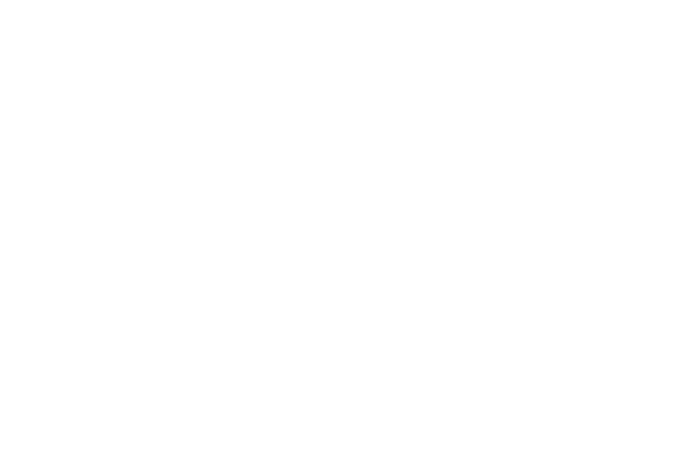
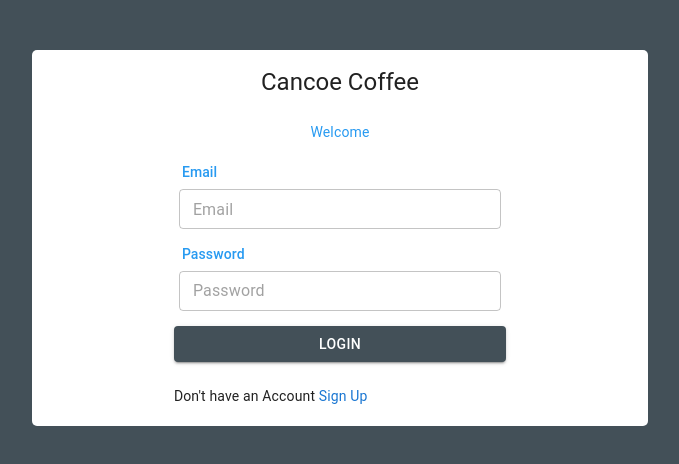
Before and after one commit to don336/Concoe-frontend, a React (Vite) app: page /Login in a window 1280 px wide. Before the commit this address had no page. Shown: the top 464 px of the page, without its empty margins (300-979 px from the left). Built offline with nearby package versions, Linux system fonts and the light colour scheme.

Commit message:
refactored and built login

```diff
--- a/src/App.jsx
+++ b/src/App.jsx
@@ -2,8 +2,9 @@
 import { BrowserRouter as Router, Routes, Route } from "react-router-dom";
 import CssBaseline from "@mui/material/CssBaseline";
 import { ThemeProvider } from "@mui/material/styles";
-import {theme} from "./Styles/theme";
+import { theme } from "./Styles/theme";
 import SignUp from "./Authentication/SignUp";
+import Login from "./Authentication/Login";
 function App() {
   return (
     <ThemeProvider theme={theme}>
@@ -11,6 +12,7 @@
         <CssBaseline />
         <Routes>
           <Route path="/signup" exact element={<SignUp />} />
+          <Route path="/Login" exact element={<Login />} />
         </Routes>
       </Router>
     </ThemeProvider>
--- /dev/null
+++ b/src/Authentication/Login.jsx
@@ -0,0 +1,96 @@
+import { Typography, Box, Button, Link } from "@mui/material";
+import { StyledContainer, StyledTextField } from "./auth.style";
+const SignUp = () => {
+  return (
+    <StyledContainer maxWidth="1200px">
+      <Box
+        sx={{
+          display: "flex",
+          justifyContent: "center",
+          backgroundColor: "#ffff",
+          alignItems: "center",
+          margin: "auto",
+          flexDirection: "column",
+          width: "50%",
+          borderRadius: "5px",
+        }}
+      >
+        <Typography variant="h5" mt={2}>
+          Cancoe Coffee
+        </Typography>
+        <Typography
+          variant="body2"
+          sx={{
+            color: "#279AF1",
+          }}
+          mt={3}
+        >
+          Welcome
+        </Typography>
+        <Box
+          component="form"
+          sx={{
+            padding: "20px",
+          }}
+        >
+          <Typography
+            variant="subtitle2"
+            ml={1}
+            sx={{
+              color: " #279AF1",
+            }}
+          >
+            Email
+          </Typography>
+          <StyledTextField
+            size="small"
+            id="email"
+            placeholder="Email"
+            sx={{
+              marginBottom: "10px",
+            }}
+          />
+          <br />
+
+          <Typography
+            variant="subtitle2"
+            ml={1}
+            sx={{
+              color: " #279AF1",
+            }}
+          >
+            Password
+          </Typography>
+          <StyledTextField
+            size="small"
+            id="password"
+            placeholder="Password"
+            sx={{
+              marginBottom: "10px",
+            }}
+          />
+          <Button
+            variant="contained"
+            type="submit"
+            sx={{
+              width: "100%",
+              backgroundColor: "#435058",
+            }}
+          >
+            Login
+          </Button>
+          <br />
+          <br />
+          <Typography variant="body2">
+            Don't have an Account{" "}
+            <Link href="/signup" underline="none">
+              Sign Up
+            </Link>
+          </Typography>
+        </Box>
+      </Box>
+    </StyledContainer>
+  );
+};
+
+export default SignUp;
--- a/src/Authentication/SignUp.jsx
+++ b/src/Authentication/SignUp.jsx
@@ -4,37 +4,11 @@
   StyledStack,
   StyledBox,
   StyledTextField,
-} from "./SignUp.style";
+} from "./auth.style";
 const SignUp = () => {
   return (
     <StyledContainer maxWidth="1200px">
-      <StyledStack direction="row" spacing={2}>
-        <StyledBox>
-          <Box
-            style={{
-              display: "flex",
-              justifyContent: "center",
-              alignItems: "center",
-              margin: "auto",
-              padding: "10px",
-              flexDirection: "column",
-            }}
-          >
-            <Typography
-              variant="h6"
-              sx={{
-                color: " #AC9969",
-              }}
-            >
-              Concoe | Coffee & Grain
-            </Typography>
-            <br />
-            <Typography variant="body2">
-              Our registration proces is quick and easy, taking no more than 10
-              minutes to complete
-            </Typography>
-          </Box>
-        </StyledBox>
+      <Box>
         <Box
           sx={{
             display: "flex",
@@ -43,6 +17,8 @@
             margin: "auto",
             flexDirection: "column",
             width: "50%",
+            backgroundColor: "#fff",
+            borderRadius: "5px",
           }}
         >
           <Typography
@@ -51,7 +27,7 @@
               marginTop: "10px",
             }}
           >
-            Get Started
+            Concoe | Coffee
           </Typography>
           <Typography
             variant="body2"
@@ -71,7 +47,7 @@
               variant="subtitle2"
               ml={1}
               sx={{
-                color: " #AC9969",
+                color: " #279AF1",
                 marginTop: "10px",
               }}
             >
@@ -90,7 +66,7 @@
               variant="subtitle2"
               ml={1}
               sx={{
-                color: " #AC9969",
+                color: " #279AF1",
               }}
             >
               Last name
@@ -109,7 +85,7 @@
               variant="subtitle2"
               ml={1}
               sx={{
-                color: " #AC9969",
+                color: " #279AF1",
               }}
             >
               Email
@@ -128,7 +104,7 @@
               variant="subtitle2"
               ml={1}
               sx={{
-                color: " #AC9969",
+                color: " #279AF1",
               }}
             >
               Password
@@ -161,7 +137,7 @@
             </Typography>
           </Box>
         </Box>
-      </StyledStack>
+      </Box>
     </StyledContainer>
   );
 };
```
Also changed, not shown: src/Authentication/auth.style.js (renamed from src/Authentication/SignUp.style.js).
